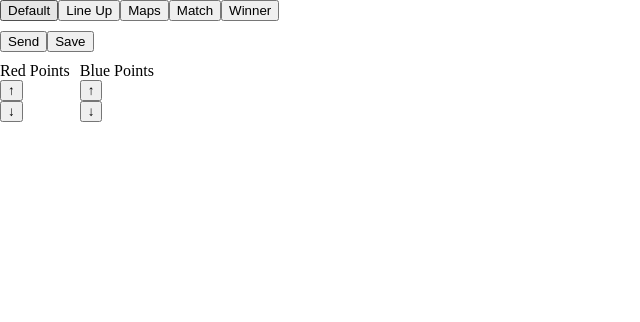
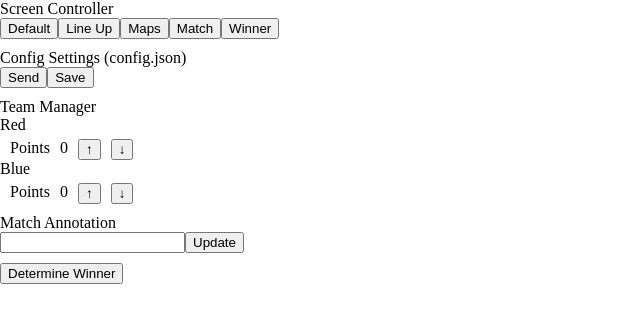
Before and after one commit to minidomo/tosuscenes, an Electron app: page src/html/electron/index.html in a window 800 px wide. Shown: the whole page, without its empty margins (0-640 px from the left). Drawn offline with Linux system fonts and the light colour scheme.

Commit message:
added annotations, clarity for controller

```diff
--- a/src/config.d.ts
+++ b/src/config.d.ts
@@ -13,6 +13,7 @@ declare global {
             bracket: string,
             round: string,
             individualMaxPoints: number,
+            annotation: string,
             teams: {
                 red: ConfigTeam,
                 blue: ConfigTeam,
--- a/src/html/electron/index.html
+++ b/src/html/electron/index.html
@@ -12,7 +12,13 @@
 
 <body>
     <div id="controlsContainer">
+
+
         <div id="screenControlContainer">
+            <div id="screenControlTextContainer">
+                <div id="screenControlText">Screen Controller</div>
+            </div>
+            <div id="screenControlInteractionContainer">
                 <div id="defaultScreenButtonContainer">
                     <button id="defaultScreenButton">Default</button>
                 </div>
@@ -29,7 +35,13 @@
                     <button id="winnerScreenButton">Winner</button>
                 </div>
             </div>
-        <div id="configButtonContainer">
+        </div>
+
+        <div id="configContainer">
+            <div id="configTextContainer">
+                <div id="configText">Config Settings (config.json)</div>
+            </div>
+            <div id="configInteractionContainer">
                 <div id="sendButtonContainer">
                     <button id="sendButton">Send</button>
                 </div>
@@ -37,11 +49,67 @@
                     <button id="saveButton">Save</button>
                 </div>
             </div>
+        </div>
 
-        <div id="pointManagerContainer">
+        <div id="teamManagerContainer">
+            <div id="teamManagerTextContainer">
+                <div id="teamManagerText">Team Manager</div>
+            </div>
+
+            <div class="generalTeamManagerContainer">
+                <div class="teamTextContainer">
+                    <div class="teamText">Red</div>
+                </div>
+                <div class="teamSettingsWrapper">
+                    <div class="teamSettingsContainer">
+                        <div class="pointManagerContainer">
+                            <div class="pointTextContainer">
+                                <div class="pointText">Points</div>
+                            </div>
+                            <div class="pointValueContainer">
+                                <div id="redPointValue">0</div>
+                            </div>
+                            <div class="pointIncrementButtonContainer">
+                                <button id="redPointIncrementButton">&#8593;</button>
+                            </div>
+                            <div class="pointDecrementButtonContainer">
+                                <button id="redPointDecrementButton">&#8595;</button>
+                            </div>
+                        </div>
+                    </div>
+                </div>
+            </div>
+
+            <div class="generalTeamManagerContainer">
+                <div class="teamTextContainer">
+                    <div class="teamText">Blue</div>
+                </div>
+                <div class="teamSettingsWrapper">
+                    <div class="teamSettingsContainer">
+                        <div class="pointManagerContainer">
+                            <div class="pointTextContainer">
+                                <div class="pointText">Points</div>
+                            </div>
+                            <div class="pointTextContainer">
+                                <div id="bleuPointText">0</div>
+                            </div>
+                            <div class="pointIncrementButtonContainer">
+                                <button id="bluePointIncrementButton">&#8593;</button>
+                            </div>
+                            <div class="pointDecrementButtonContainer">
+                                <button id="bluePointDecrementButton">&#8595;</button>
+                            </div>
+                        </div>
+                    </div>
+                </div>
+            </div>
+
+        </div>
+
+        <!-- <div id="pointManagerContainer">
             <div id="redPointContainer" class="pointContainer">
                 <div id="redPointTextContainer">
-                    <span id="redPointText">Red Points</span>
+                    <div id="redPointText">Red Points</div>
                 </div>
                 <div id="redPointIncrementButtonContainer">
                     <button id="redPointIncrementButton">&#8593;</button>
@@ -52,7 +120,7 @@
             </div>
             <div id="bluePointContainer" class="pointContainer">
                 <div id="bluePointTextContainer">
-                    <span id="bluePointText">Blue Points</span>
+                    <div id="bluePointText">Blue Points</div>
                 </div>
                 <div id="bluePointIncrementButtonContainer">
                     <button id="bluePointIncrementButton">&#8593;</button>
@@ -61,7 +129,28 @@
                     <button id="bluePointDecrementButton">&#8595;</button>
                 </div>
             </div>
+        </div> -->
+
+        <div id="annotationManagerContainer">
+            <div id="annotationTextContainer">
+                <div id="annotationText">Match Annotation</div>
             </div>
+            <div id="annotationInteractionContainer">
+                <div id="annotationInputContainer">
+                    <input type="text" id="annotationInput">
+                </div>
+                <div id="annotationUpdateButtonContainer">
+                    <button id="annotationUpdateButton">Update</button>
+                </div>
+            </div>
+        </div>
+
+        <div id="determineWinnerManagerContainer">
+            <div id="determineWinnerButtonContainer">
+                <button id="determineWinnerButton">Determine Winner</button>
+            </div>
+        </div>
+
     </div>
 </body>
 
--- a/src/html/electron/style/main.css
+++ b/src/html/electron/style/main.css
@@ -12,22 +12,63 @@ html {
 
 #screenControlContainer {
     display: flex;
-    flex-flow: row;
+    flex-flow: column;
 }
 
-#configButtonContainer {
+#screenControlInteractionContainer {
     display: flex;
     flex-flow: row;
 }
 
-#pointManagerContainer {
+#configContainer {
+    display: flex;
+    flex-flow: column;
+}
+
+#configInteractionContainer {
+    display: flex;
+    flex-flow: row;
+}
+
+#teamManagerContainer {
+    display: flex;
+    flex-flow: column;
+}
+
+.teamSettingsWrapper {
+    display: flow-root;
+    box-sizing: border-box;
+    padding: 0 0 0 10px;
+}
+
+.teamSettingsContainer {
+    display: flex;
+    flex-flow: column;
+}
+
+.generalTeamManagerContainer {
+    display: flex;
+    flex-flow: column;
+    gap: 5px;
+}
+
+.pointManagerContainer {
     display: flex;
     flex-flow: row;
     gap: 10px;
 }
 
-.pointContainer {
+#annotationManagerContainer {
     display: flex;
     flex-flow: column;
-    width: max-content;
 }
+
+#annotationInteractionContainer {
+    display: flex;
+    flex-flow: row;
+}
+
+#determineWinnerManagerContainer {
+    display: flex;
+    flex-flow: row;
+}
```
Also changed, not shown: src/html/server/index.html (+3 -0 lines), src/html/server/scripts/index.js (+15 -0 lines), src/html/server/style/main.css (+7 -0 lines), src/preload.ts (+35 -0 lines). Lines whose indentation alone changed are shown as unchanged.
